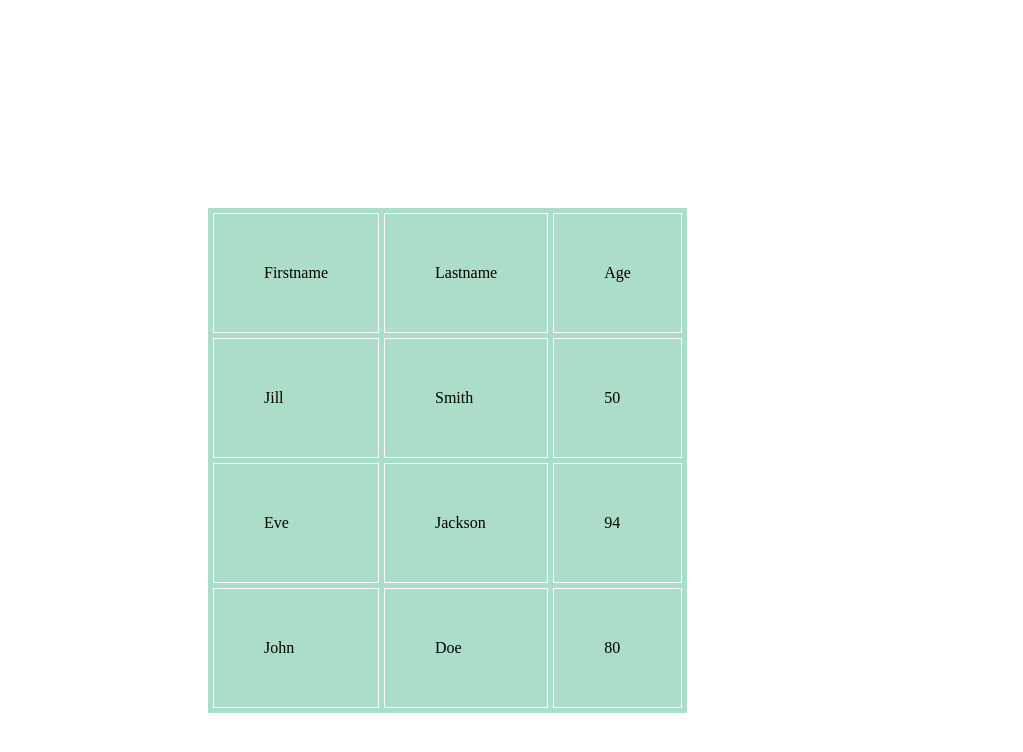
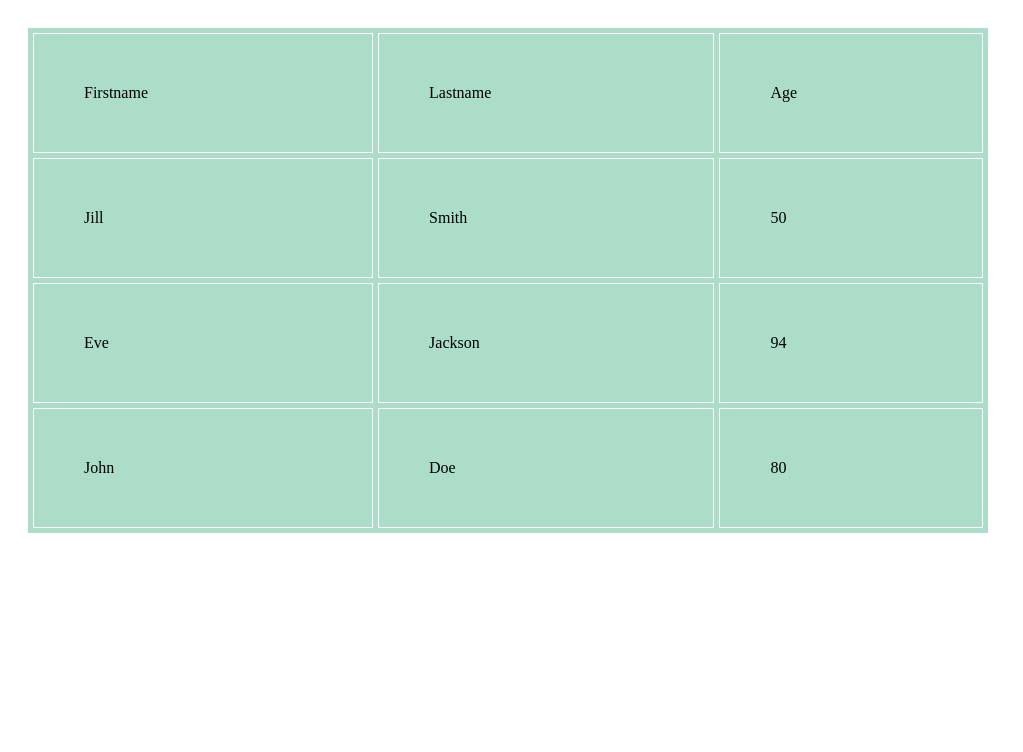
Before and after one commit to Aryan-sengar/webmern, a plain HTML site: page Task 1.html in a window 1280 px wide. Shown: the whole page, without its empty margins (0-1023 px from the left). Drawn offline with Linux system fonts and the light colour scheme.

Commit message:
Task 1.html

```diff
--- a/Task 1.html
+++ b/Task 1.html
@@ -6,7 +6,7 @@
     <title>Document</title>
 </head>
 <body>
-    <table width="400px" height="300px" border="200" bordercolor="white" bgcolor="#ACDDC9" cellpadding="50" cellspacing="5">
+    <table width="1000" height="100" border="20" bordercolor="white" bgcolor="#ACDDC9" cellpadding="50" cellspacing="5">
         <tr>
             <td>Firstname</td>
             <td>Lastname</td>
```
